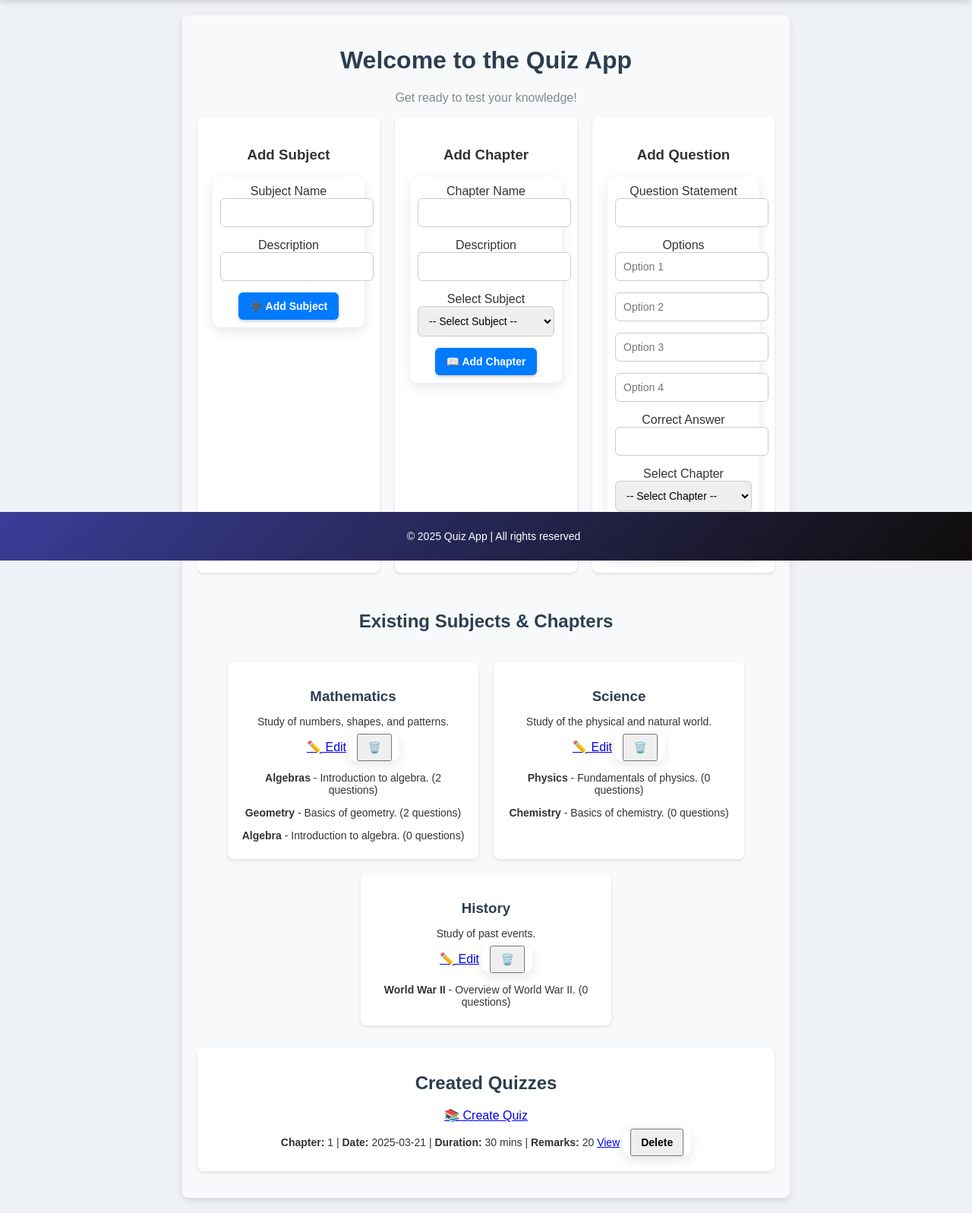
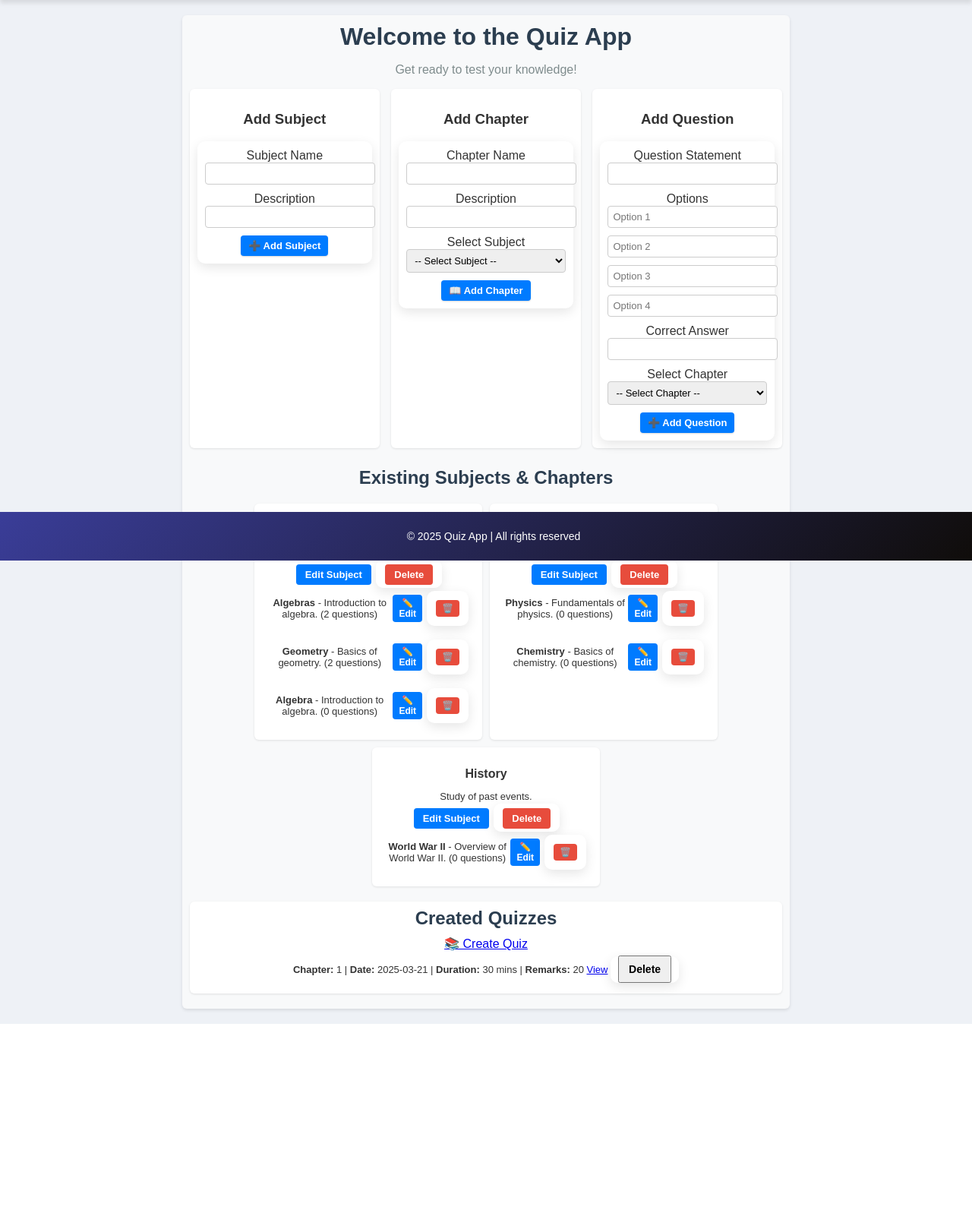
Before and after one commit to TanyaJha07/QUIZ-APP, a Flask app: page /admin_dashboard in a window 1280 px wide. Shown: the part 62-1659 px from the top of the page at 76% size. After the commit the page ends 1410 px from the top, so only its background shows below. Run offline with Flask 3, Linux system fonts and the light colour scheme; a user stored in the database is signed in.

Commit message:
unable to del sub and chap with ques in them

```diff
--- a/templates/admin_dashboard.html
+++ b/templates/admin_dashboard.html
@@ -3,39 +3,43 @@
 {% block title %}Quizzy - Admin Dashboard{% endblock %}
 
 {% block content %}
-<!-- Updated Custom CSS for a Modern, Compact Design with Side-by-Side Forms -->
+<!-- Updated Compact CSS for Admin Dashboard with Chapter Edit/Delete Buttons Side by Side -->
 <style>
   .dashboard-container {
     max-width: 100%;
     margin: auto;
-    padding: 20px;
+    padding: 10px;
     background-color: #f8f9fa;
-    border-radius: 8px;
-    box-shadow: 0 4px 8px rgba(0, 0, 0, 0.1);
+    border-radius: 6px;
+    box-shadow: 0 2px 4px rgba(0, 0, 0, 0.1);
   }
-  h1, h2 { color: #2c3e50; }
+  h1, h2 {
+    color: #2c3e50;
+    margin: 0 0 10px;
+  }
   .forms-row {
     display: flex;
-    gap: 20px;
+    gap: 10px;
     justify-content: space-between;
-    flex-wrap: nowrap; /* Force forms to remain side by side */
+    flex-wrap: nowrap;
+    margin-bottom: 15px;
   }
   .form-container {
     background: #fff;
-    padding: 20px;
-    border-radius: 8px;
-    box-shadow: 0 2px 4px rgba(0, 0, 0, 0.1);
+    padding: 10px;
+    border-radius: 6px;
+    box-shadow: 0 1px 3px rgba(0, 0, 0, 0.1);
     width: 32%;
     box-sizing: border-box;
   }
   .form-container input,
   .form-container select {
     width: 100%;
-    padding: 10px;
-    margin-bottom: 15px;
-    font-size: 14px;
+    padding: 6px;
+    margin-bottom: 10px;
+    font-size: 13px;
     border: 1px solid #ccc;
-    border-radius: 6px;
+    border-radius: 4px;
     transition: border-color 0.3s;
   }
   .form-container input:focus,
@@ -44,67 +48,141 @@
     outline: none;
   }
   .form-container button {
-    padding: 10px 15px;
-    font-size: 14px;
-    border-radius: 6px;
+    padding: 6px 10px;
+    font-size: 13px;
+    border-radius: 4px;
     border: none;
     cursor: pointer;
     background: #007bff;
     color: #fff;
-    box-shadow: 0 2px 4px rgba(0, 0, 0, 0.2);
+    box-shadow: 0 1px 2px rgba(0, 0, 0, 0.15);
     transition: background 0.3s;
   }
-  .form-container button:hover { background: #0056b3; }
+  .form-container button:hover {
+    background: #0056b3;
+  }
 
-  /* Updated styling for Existing Subjects & Chapters */
+  /* Compact styling for Existing Subjects & Chapters */
   .subject-container {
     display: flex;
     flex-wrap: wrap;
-    gap: 20px;
+    gap: 10px;
     justify-content: center;
-    margin: 15px 0;
-    padding: 15px;
+    margin: 10px 0;
+    padding: 10px;
   }
   .subject-container h2 {
     width: 100%;
     text-align: center;
-    margin-bottom: 20px;
-    color: #2c3e50;
+    margin-bottom: 10px;
   }
   .subject-item {
     background-color: #fff;
-    border-radius: 8px;
-    box-shadow: 0 2px 4px rgba(0, 0, 0, 0.1);
-    padding: 15px;
-    width: 300px;
+    border-radius: 6px;
+    box-shadow: 0 1px 3px rgba(0, 0, 0, 0.1);
+    padding: 10px;
+    width: 280px;
     text-align: center;
   }
   .subject-item h3 {
-    margin-bottom: 10px;
-    color: #2c3e50;
+    margin-bottom: 6px;
+    font-size: 16px;
   }
   .subject-item p {
-    font-size: 14px;
-    margin-bottom: 8px;
+    font-size: 13px;
+    margin-bottom: 6px;
+  }
+  /* Refined Subject Action Buttons */
+  .subject-item .btn {
+    display: inline-block;
+    padding: 6px 12px;
+    font-size: 13px;
+    font-weight: bold;
+    border: none;
+    border-radius: 4px;
+    cursor: pointer;
+    text-decoration: none;
+    margin: 2px;
+  }
+  /* Change EDIT button to nav-bar blue (#3a3d98) */
+  .subject-item .btn-warning,
+  .chapter-item .btn-warning {
+    background-color:#007bff;/* Change EDIT button to nav-bar blue (#3a3d98) */;
+    color: #fff;
+    transition: background-color 0.3s ease;
+  }
+  .subject-item .btn-warning:hover,
+  .chapter-item .btn-warning:hover {
+    background-color: #007bff;
+  }
+  .subject-item .btn-danger {
+    background-color: #e74c3c;
+    color: #fff;
+    transition: background-color 0.3s ease;
+  }
+  .subject-item .btn-danger:hover {
+    background-color: #c0392b;
   }
 
-  /* Existing Quizzes styling remains unchanged */
+  /* Styling for Chapter Edit/Delete Buttons */
+  .chapter-item {
+    display: flex;
+    justify-content: space-between;
+    align-items: center;
+    background: none;
+    border-radius: 4px;
+    padding: 6px 8px;
+    margin-bottom: 6px;
+    font-size: 13px;
+  }
+  /* Flex container for placing buttons side by side */
+  .btn-actions {
+    display: flex;
+    gap: 4px;
+    align-items: center;
+  }
+  .chapter-item .btn-sm {
+    display: inline-block;
+    padding: 4px 8px;
+    font-size: 12px;
+    font-weight: bold;
+    border: none;
+    border-radius: 4px;
+    cursor: pointer;
+    text-decoration: none;
+  }
+  .chapter-item .btn-danger {
+    background-color: #e74c3c;
+    color: #fff;
+    transition: background-color 0.3s ease;
+  }
+  .chapter-item .btn-danger:hover {
+    background-color: #c0392b;
+  }
+
+  /* Compact styling for Created Quizzes */
   .quiz-container {
     background-color: #fff;
-    padding: 12px 15px; /* Reduced padding for a compact look */
-    margin: 15px 0;     /* Reduced margin */
-    border-radius: 8px;
-    box-shadow: 0 2px 4px rgba(0, 0, 0, 0.1);
+    padding: 8px 10px;
+    margin: 10px 0;
+    border-radius: 6px;
+    box-shadow: 0 1px 3px rgba(0, 0, 0, 0.1);
   }
-  .quiz-container ul { list-style-type: none; padding: 0; margin: 0; }
+  .quiz-container ul {
+    list-style-type: none;
+    padding: 0;
+    margin: 0;
+  }
   .quiz-container li {
-    padding: 8px 10px;   /* Reduced padding for a compact list */
+    padding: 6px 8px;
     border-bottom: 1px solid #e9ecef;
-    font-size: 14px;
+    font-size: 13px;
   }
-  .quiz-container li:last-child { border-bottom: none; }
+  .quiz-container li:last-child {
+    border-bottom: none;
+  }
 
-  /* Additional tweaks for text-center elements */
+  /* Utility Class */
   .text-center {
     text-align: center;
   }
@@ -188,14 +266,24 @@
       <h3 class="text-center">{{ subject.subject_name }}</h3>
       <p class="text-center text-muted">{{ subject.description }}</p>
       <div class="text-center">
-        <a href="{{ url_for('edit_subject', subject_id=subject.id) }}" class="btn btn-warning">✏️ Edit</a>
+        <a href="{{ url_for('edit_subject', subject_id=subject.id) }}" class="btn btn-warning"> Edit Subject</a>
         <form method="POST" action="{{ url_for('delete_subject', subject_id=subject.id) }}" style="display: inline;">
-          <button type="submit" class="btn btn-danger" onclick="return confirm('Delete this subject?');">🗑️</button>
+          <button type="submit" class="btn btn-danger" onclick="return confirm('Delete this subject?');">Delete</button>
         </form>
       </div>
       <div>
         {% for chapter in subject.chapters %}
-        <p><strong>{{ chapter.chapter_name }}</strong> - {{ chapter.description }} ({{ chapter.questions|length }} questions)</p>
+          <div class="chapter-item">
+            <span>
+              <strong>{{ chapter.chapter_name }}</strong> - {{ chapter.description }} ({{ chapter.questions|length }} questions)
+            </span>
+            <div class="btn-actions">
+              <a href="{{ url_for('edit_chapter', chapter_id=chapter.id) }}" class="btn btn-warning btn-sm">✏️ Edit</a>
+              <form method="POST" action="{{ url_for('delete_chapter', chapter_id=chapter.id) }}" style="display: inline;">
+                <button type="submit" class="btn btn-danger btn-sm" onclick="return confirm('Delete this chapter?');">🗑️</button>
+              </form>
+            </div>
+          </div>
         {% endfor %}
       </div>
     </div>
@@ -222,7 +310,7 @@
         <form method="POST" action="{{ url_for('delete_quiz', quiz_id=quiz.id) }}" style="display: inline;">
           <input type="hidden" name="_method" value="DELETE">
           <button type="submit" class="btn btn-danger" onclick="return confirm('Delete this quiz?');">Delete</button>
-      </form>
+        </form>
       </li>
       {% endfor %}
     </ul>
```
Also changed, not shown: instance/quiz.db.
